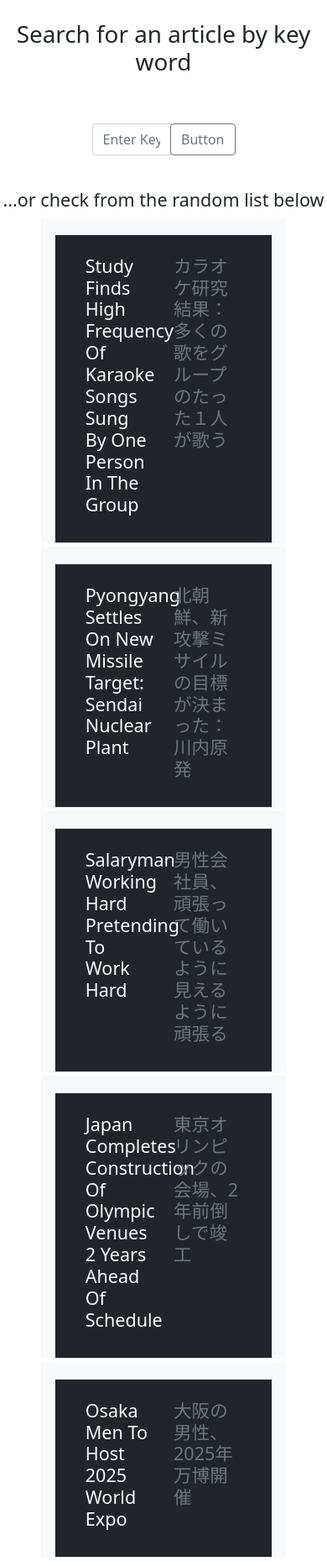
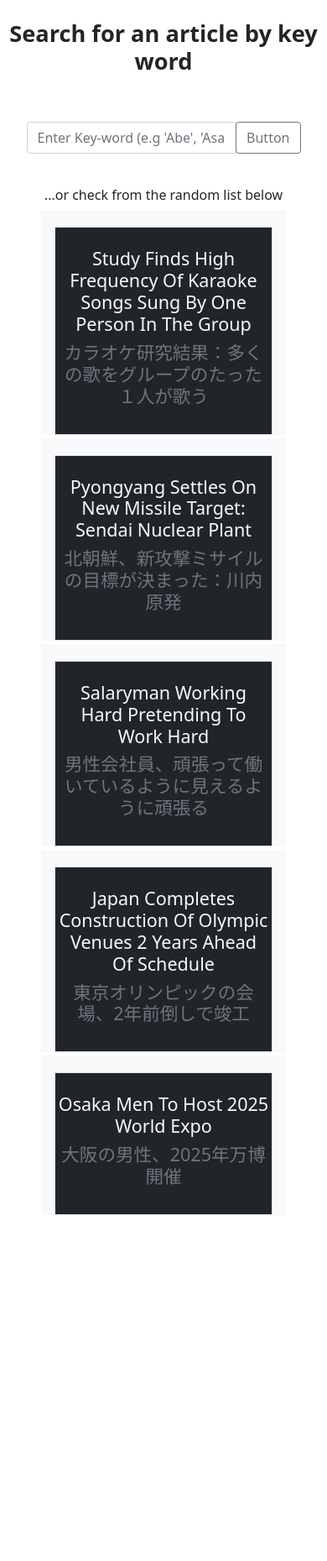
Before and after one commit to UndrscoreEX/Blog_api, a Flask app: page / in a window 390 px wide. Shown: the whole page at 84% size. After the commit the page ends 1447 px from the top, so only its background shows below. Run offline with Flask 2, Linux system fonts and the light colour scheme; some libraries are stand-ins or nearby versions.

Commit message:
some design changes

```diff
--- a/static/css/styles.css
+++ b/static/css/styles.css
@@ -2,3 +2,29 @@
     font-style: italic;
     font-size: small;
 }
+.kw-search {
+    width: 50% !important
+}
+
+@media only screen and (max-width: 580px){
+    .kw-search {
+        width: 90% !important;
+    }
+    .search-result {
+        margin-right: -2rem!important;
+        margin-left: -2rem!important
+    }
+    .small-h4 {
+        font-size: medium;
+    }
+
+    .small-h1 {
+        font-size: 1.7rem;
+        font-weight: bold;
+        padding-inline: 10px;
+    }
+    /* .blog-text {
+        margin-right: 10px!important;
+        margin-left: 10px!important;
+    } */
+}
--- a/templates/home.html
+++ b/templates/home.html
@@ -12,10 +12,10 @@
 </head>
 <body>
     <container class="text-center container">
-        <h1 class="">Search for an article by key word</h1>
+        <h1 class="small-h1">Search for an article by key word</h1>
         <div class="container">
         <div class="row pt-5">
-            <form class="w-50 input-group mx-auto" method="POST" action="{{url_for('kw_search')}}">
+            <form class=" input-group mx-auto col-xs-10 kw-search" method="POST" action="{{url_for('kw_search')}}">
                 <input type="text" class="form-control" name="inpt" placeholder="Enter Key-word (e.g 'Abe', 'Asahi', 'Tokyo')" aria-label="key-word" aria-describedby="basic-addon2">
                 <div class="input-group-append">
                     <!-- <input   class="col-md-3 col-sm-3 col-xs-3 btn btn-secondary" type="submit" value="Submit Answer"> -->
@@ -27,19 +27,19 @@
         </div>
 
     </container>
-    <h4 class="mt-3 text-center"> ...or check from the random list below</h4>
+    <h4 class="mt-3 text-center small-h4"> ...or check from the random list below</h4>
     {% for i in articles: %}
     <div class="container pt-3  w-75 bg-light">
             <div class="row border p-4 m-1 bg-dark ">
 
-                <div class="col-6">
-                    <a style='text-decoration: none;'class="link-light" href="{{url_for('ind_page',num = i[0])}}">
-                        <h4>{{i[1]['English_Title']}}</h4>
+                <div class="text-center col-md-6 col-sm-12 col-xs-12">
+                    <a style='text-decoration: none;'class="link-light " href="{{url_for('ind_page',num = i[0])}}">
+                        <h4 class="search-result">{{i[1]['English_Title']}}</h4>
                     </a>
                     </div>
-                    <div class="col-6">
+                    <div class="text-center col-md-6 col-sm-12 col-xs-12">
                         <a style='text-decoration: none;' class="link-secondary" href="{{url_for('ind_page',num = i[0])}}">
-                            <h4>{{i[1]['JP_title']}}</h4>
+                            <h4 class="search-result">{{i[1]['JP_title']}}</h4>
                         </a>
                     </div>
 
```
Also changed, not shown: index.html (deleted, +0 -37 lines), templates/blog_page.html (+7 -7 lines), templates/search.html (+5 -5 lines).
